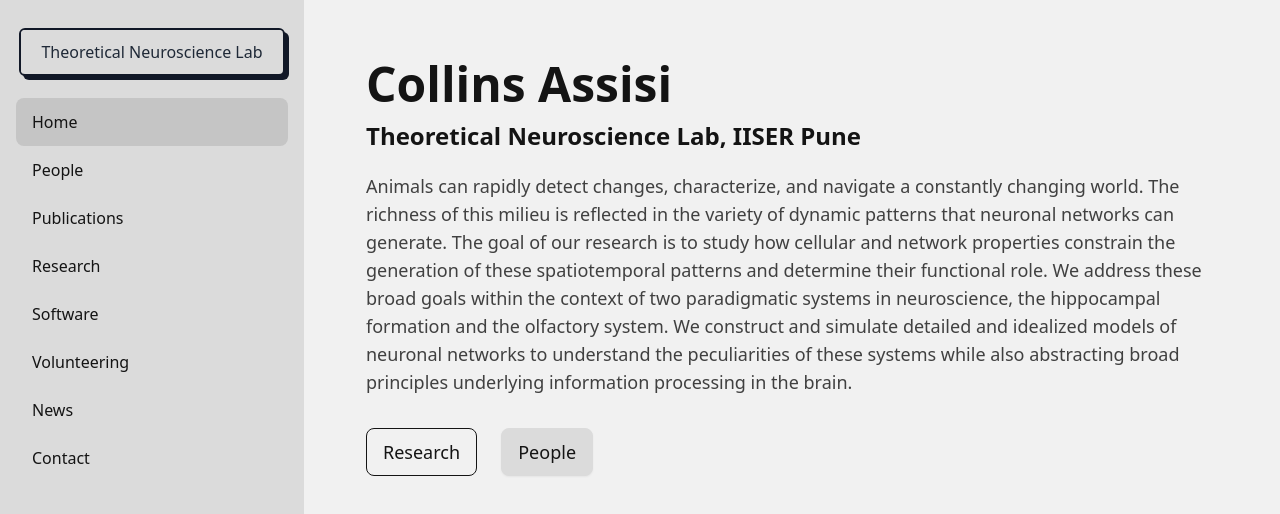
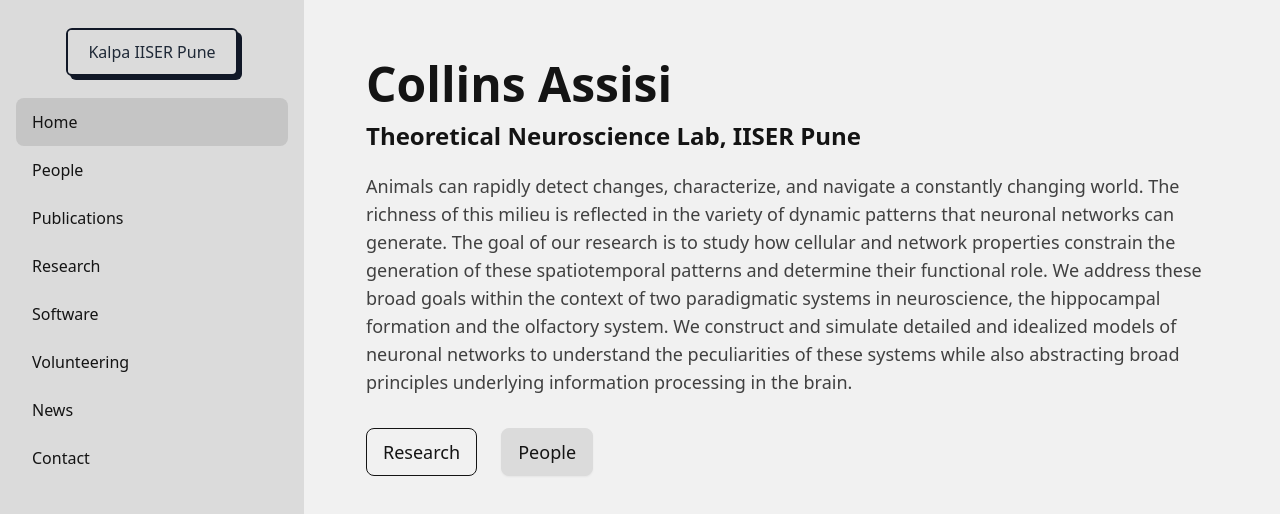
Before and after one commit to kalpaiiserpune/kalpaiiserpune.github.io, an Astro site: page / in a window 1280 px wide. Shown: the top 514 px of the page. Built offline with nearby package versions, Linux system fonts and the light colour scheme; Astro itself is replaced by a stand-in of ours.

Commit message:
Updated side bar heading

```diff
--- a/src/components/SideBar.astro
+++ b/src/components/SideBar.astro
@@ -15,7 +15,7 @@ const { sideBarActiveItemID } = Astro.props;
         <span class="relative z-10 block px-5 py-3 overflow-hidden font-medium leading-tight text-gray-800 rounded-md transition-colors duration-300 ease-out border-2 border-gray-900 " >
         <span class="absolute inset-0 w-full h-full px-5 py-3 bg-[#dbdbdb] "></span>
         <!-- <span class="absolute left-0 w-110 h-48 -ml-2 transition-all duration-300 origin-top-right -rotate-90 -translate-x-full translate-y-12 bg-gray-900 group-hover:-rotate-180 ease"></span> -->
-        <span class="relative ">Theoretical Neuroscience Lab</span>
+        <span class="relative ">Kalpa IISER Pune</span>
         </span>
         <span class="absolute bottom-0 right-0 w-full h-12 -mb-1 -mr-1 transition-all duration-120 ease-linear bg-gray-900 rounded-md group-hover:mb-0 group-hover:mr-0" data-rounded="rounded-lg"></span>
         </a>
```
